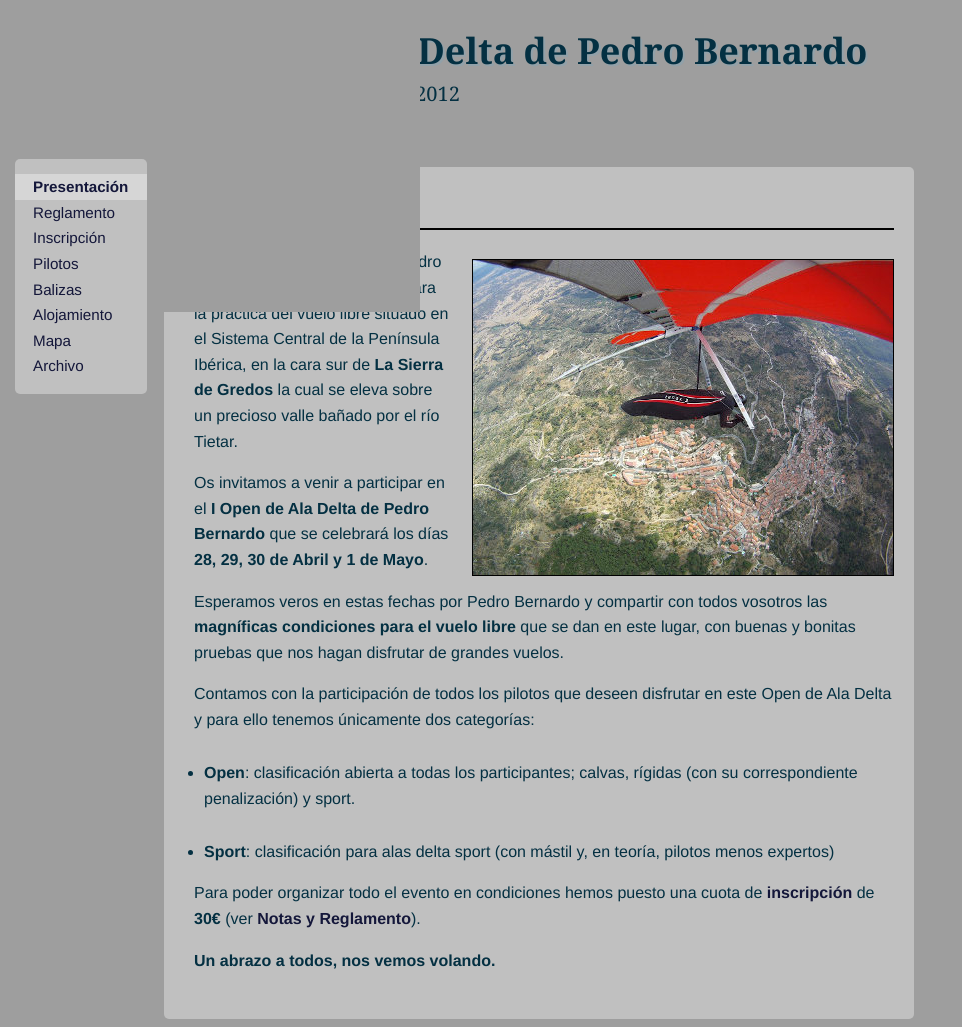
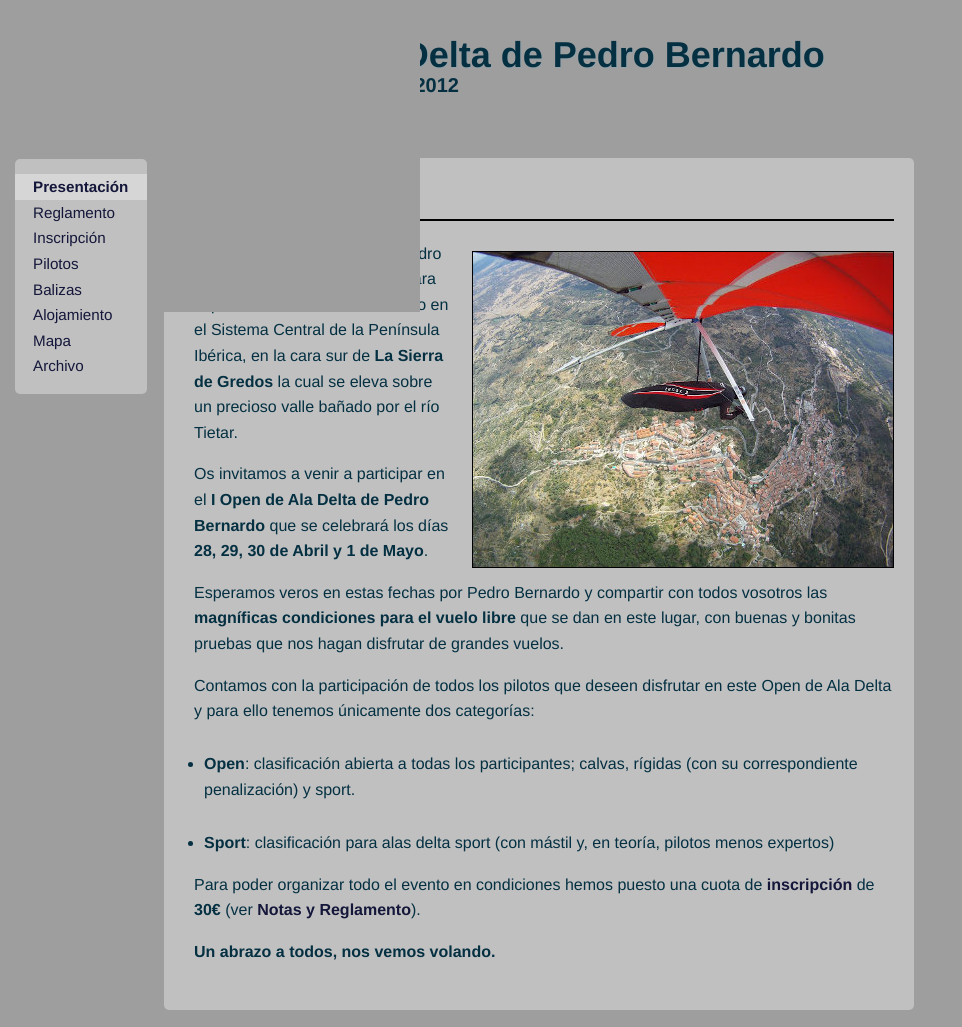
Before and after one commit to nando/openfly, a Jekyll site: the page built from index.md, in a window 1280 px wide and 1027 px high. Shown: the whole window, without its empty margins (0-962 px from the left). Built offline with Jekyll 4.4.1, drawn with Linux system fonts in a browser that asks for light colours.

Commit message:
Helvetica, Arial

```diff
--- a/styles/inspired_by_bundler_inspired.css
+++ b/styles/inspired_by_bundler_inspired.css
@@ -26,15 +26,14 @@ img.glider {
   top:60px;
 }
 header h1{
-  font:36px Georgia;
+  font-size:36px;
   font-weight:bolder;
   margin-bottom:0;
-  margin-top:26px;
-  text-shadow:#91a1a9 2px 2px 0
+  margin-top:42px;
+  text-shadow:#91a1a9 1px 1px 0
 }
 header h2{
-  font:20px Georgia;
-  margin-top:5px;
+  font-size:20px;
   margin-top:5px;
 }
 nav{
```
